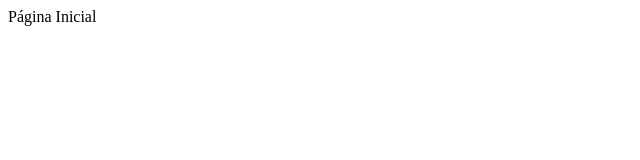
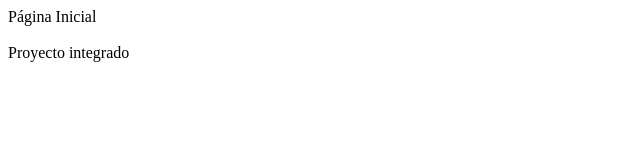
Before and after one commit to SAmantha2404/Tarea, a plain HTML site: page index.html in a window 1280 px wide. Shown: the whole page, without its empty margins (0-640 px from the left). Drawn offline with Linux system fonts and the light colour scheme.

Commit message:
actualización 2

```diff
--- a/index.html
+++ b/index.html
@@ -6,6 +6,8 @@
     <title>Document</title>
 </head>
 <body>
-  Página Inicial
+  Página Inicial  <br><br>
+
+  Proyecto integrado
 </body>
 </html>
```
